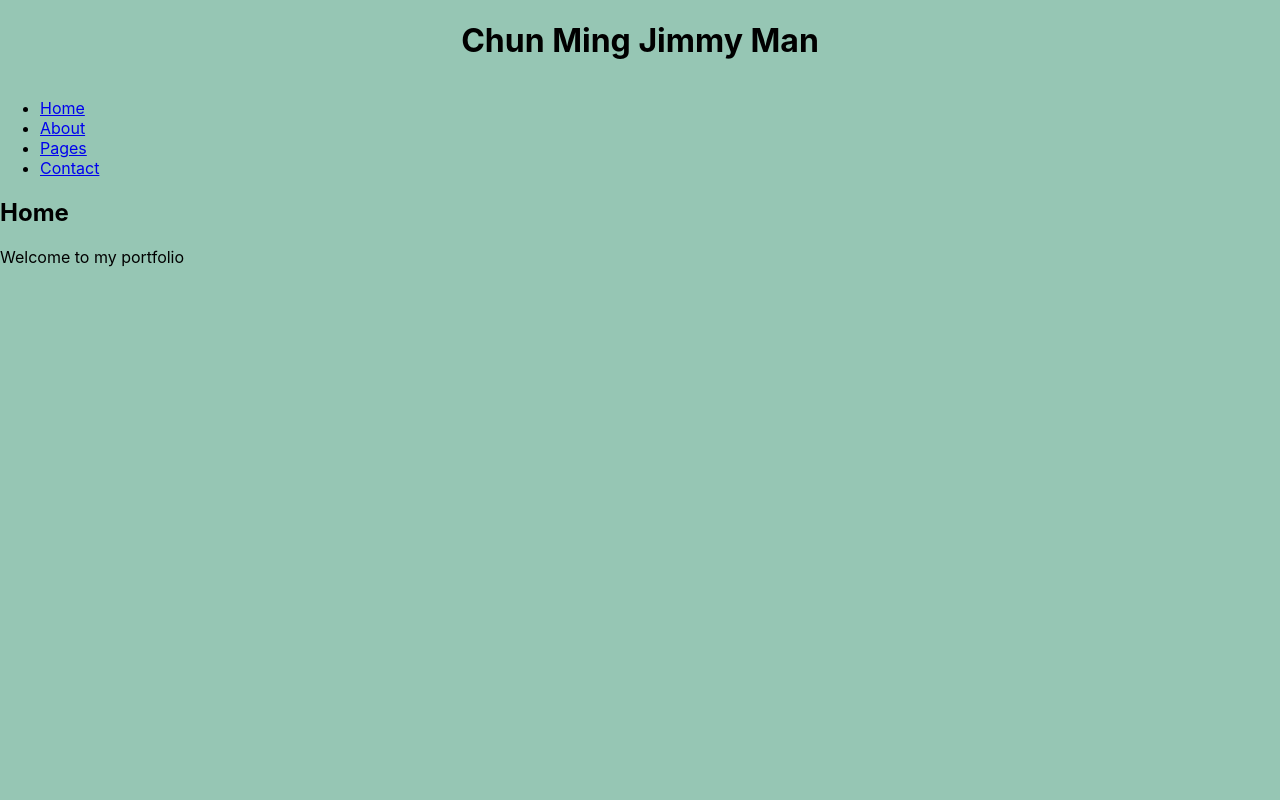
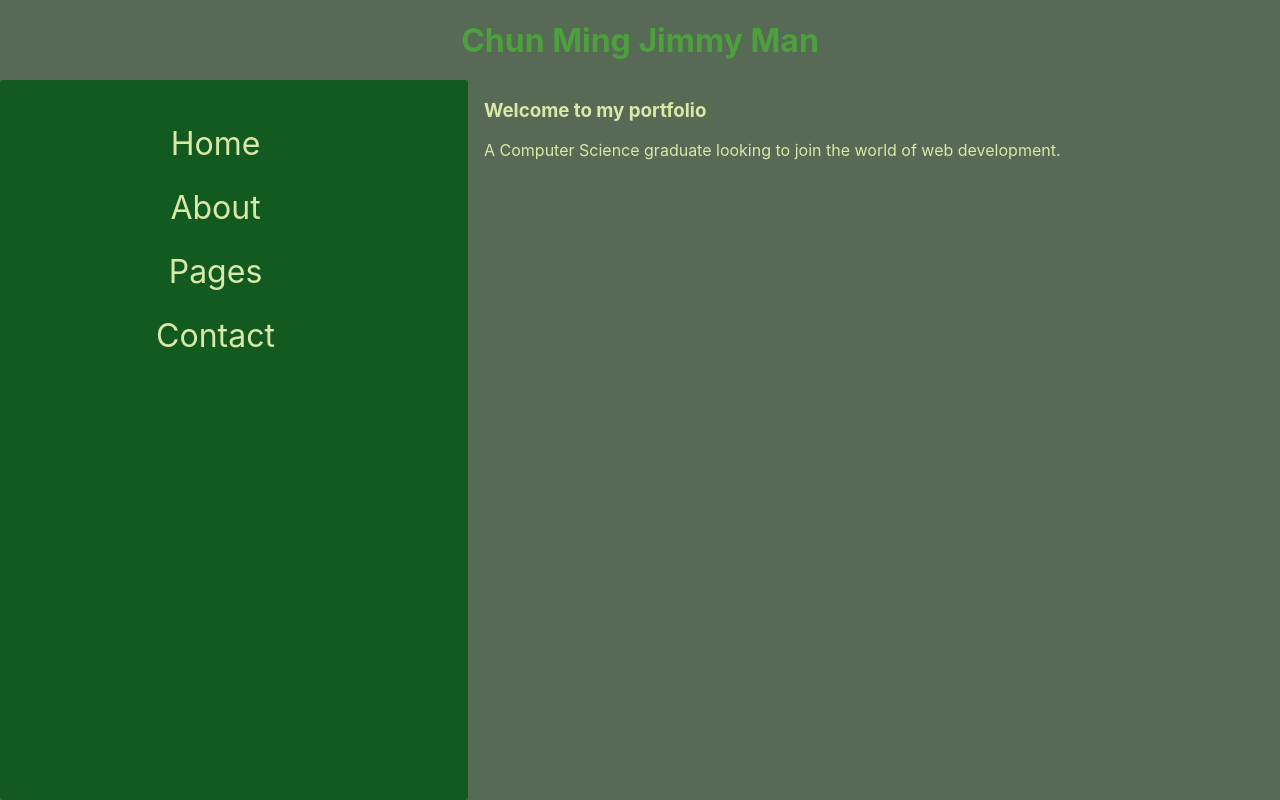
Before and after one commit to jimmym620/jimmym620.github.io, a React (Create React App) app in the folder portfolio/: page / in a window 1280 px wide. Built offline with nearby package versions, Linux system fonts and the light colour scheme.

Commit message:
new colour scheme

```diff
--- a/portfolio/package.json
+++ b/portfolio/package.json
@@ -11,6 +11,7 @@
     "react-dom": "^17.0.2",
     "react-router-dom": "^6.2.1",
     "react-scripts": "5.0.0",
+    "react-social-icons": "^5.6.1",
     "sass": "^1.45.1",
     "web-vitals": "^2.1.2"
   },
--- a/portfolio/src/App.js
+++ b/portfolio/src/App.js
@@ -2,6 +2,7 @@ import logo from "./logo.svg";
 import "./App.css";
 import { BrowserRouter as Router, Routes, Route, Link } from "react-router-dom";
 import Timeline from "./Timeline";
+import { SocialIcon } from "react-social-icons";
 
 function App() {
     return (
@@ -11,8 +12,8 @@ function App() {
             </header>
             <main>
                 <Router>
-                    <div>
-                        <nav>
+                    <div className="main-container">
+                        <nav className="navbar">
                             <ul>
                                 <li>
                                     <Link to="/">Home</Link>
@@ -30,12 +31,14 @@ function App() {
                         </nav>
                         {/* A <Switch> looks through its children <Route>s and
             renders the first one that matches the current URL. */}
+                        <div className="page">
                             <Routes>
                                 <Route path="/" element={<Home />} />
                                 <Route path="/about" element={<About />} />
                                 <Route path="/pages" element={<Pages />} />
                                 <Route path="/contact" element={<Contact />} />
                             </Routes>
+                        </div>
                     </div>
                 </Router>
 
@@ -48,9 +51,12 @@ function App() {
 
 function Home() {
     return (
-        <div className="home">
-            <h2>Home</h2>
-            <p>Welcome to my portfolio</p>
+        <div>
+            <h3>Welcome to my portfolio</h3>
+            <p>
+                A Computer Science graduate looking to join the world of web
+                development.
+            </p>
         </div>
     );
 }
@@ -58,7 +64,9 @@ function Home() {
 function About() {
     return (
         <div>
-            <h2>About</h2>
+            <h2>About me</h2>
+
+            <h3>My current career timeline</h3>
             <Timeline />
         </div>
     );
@@ -68,6 +76,7 @@ function Pages() {
     return (
         <div>
             <h2>My Pages</h2>
+            <h4>Here is a list of some projects I have created so far:</h4>
         </div>
     );
 }
@@ -75,6 +84,20 @@ function Contact() {
     return (
         <div>
             <h2>Contact me</h2>
+            <div className="icon-container">
+                <SocialIcon
+                    url="https://github.com/jimmym620"
+                    target="_blank"
+                />
+                <SocialIcon
+                    url="https://www.linkedin.com/in/chun-ming-jimmy-man"
+                    target="_blank"
+                />
+                <SocialIcon
+                    url="https://discordapp.com/users/175963962003685376"
+                    target="_blank"
+                />
+            </div>
         </div>
     );
 }
--- a/portfolio/src/index.scss
+++ b/portfolio/src/index.scss
@@ -1,7 +1,11 @@
-$background-color: #96c6b4;
+$main-color: #566a56;
+$secondary-color: #135a21;
+$tertiary-color: #4e9f3d;
+$quaternary-color: #d8e9a8;
 
 body {
-    background-color: $background-color;
+    background-color: $main-color;
+
     margin: 0;
     font-family: -apple-system, BlinkMacSystemFont, "Segoe UI", "Roboto",
         "Oxygen", "Ubuntu", "Cantarell", "Fira Sans", "Droid Sans",
@@ -17,5 +21,49 @@ code {
 
 header {
     display: flex;
+    color: $tertiary-color;
     justify-content: center;
+    align-items: center;
+    height: 10vh;
 }
+
+.main-container {
+    color: $quaternary-color;
+    display: flex;
+    width: 100%;
+    height: 90vh;
+
+    .navbar {
+        background-color: $secondary-color;
+        width: max(60vw, 10rem);
+        border-radius: 3px;
+
+        ul {
+            margin-top: 2rem;
+            list-style: none;
+            line-height: 4rem;
+            width: 75%;
+
+            li:hover {
+                background-color: goldenrod;
+            }
+
+            li {
+                font-size: 2rem;
+                text-align: center;
+
+                a {
+                    text-decoration: none;
+                    color: inherit;
+                    display: block;
+                }
+            }
+        }
+    }
+}
+
+.page {
+    // background-color: red;
+    width: 100%;
+    padding: 0 1rem;
+}
```
Also changed, not shown: 1 other file (tests, documents, lock files or other folders). Lines whose indentation alone changed are shown as unchanged.
